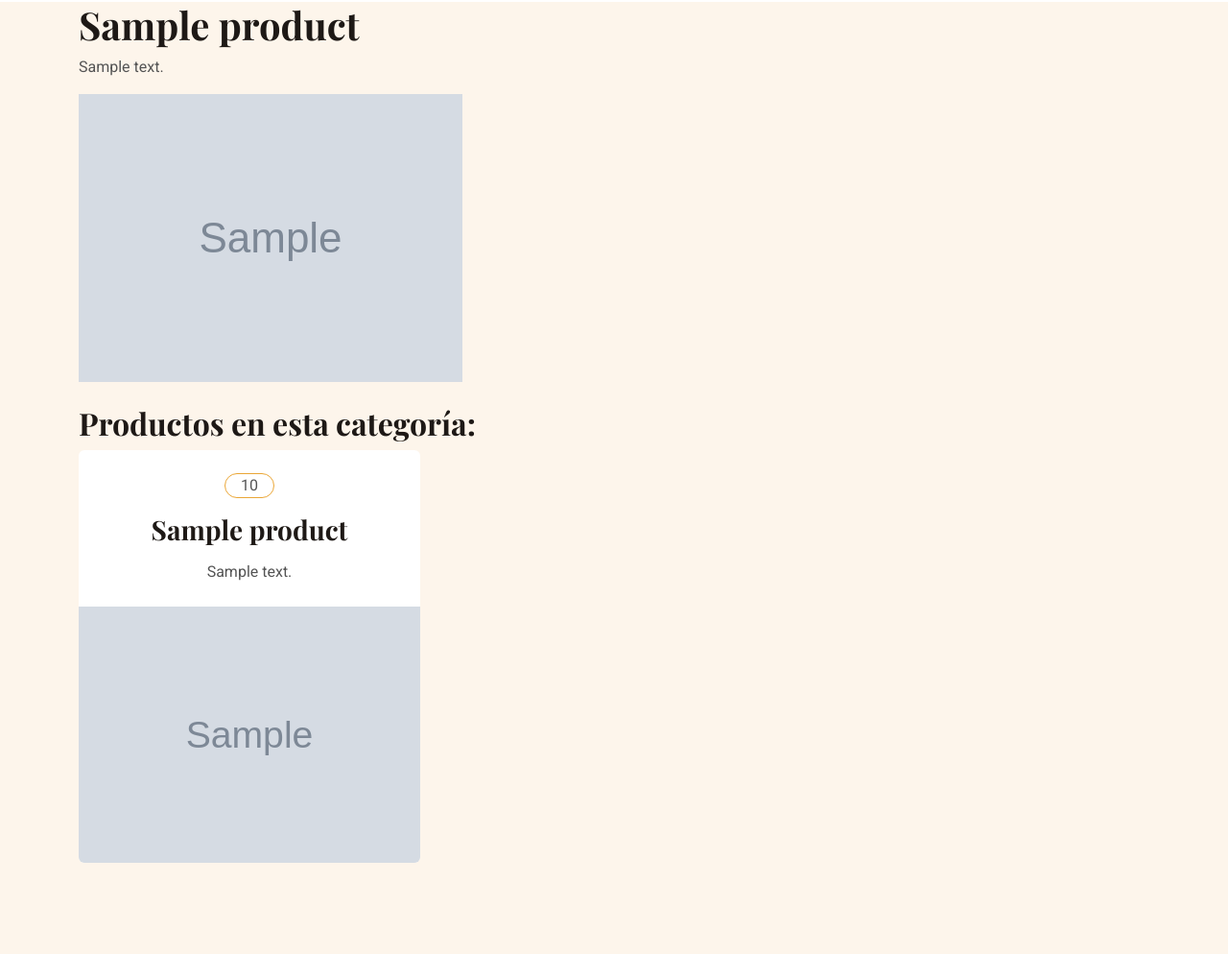
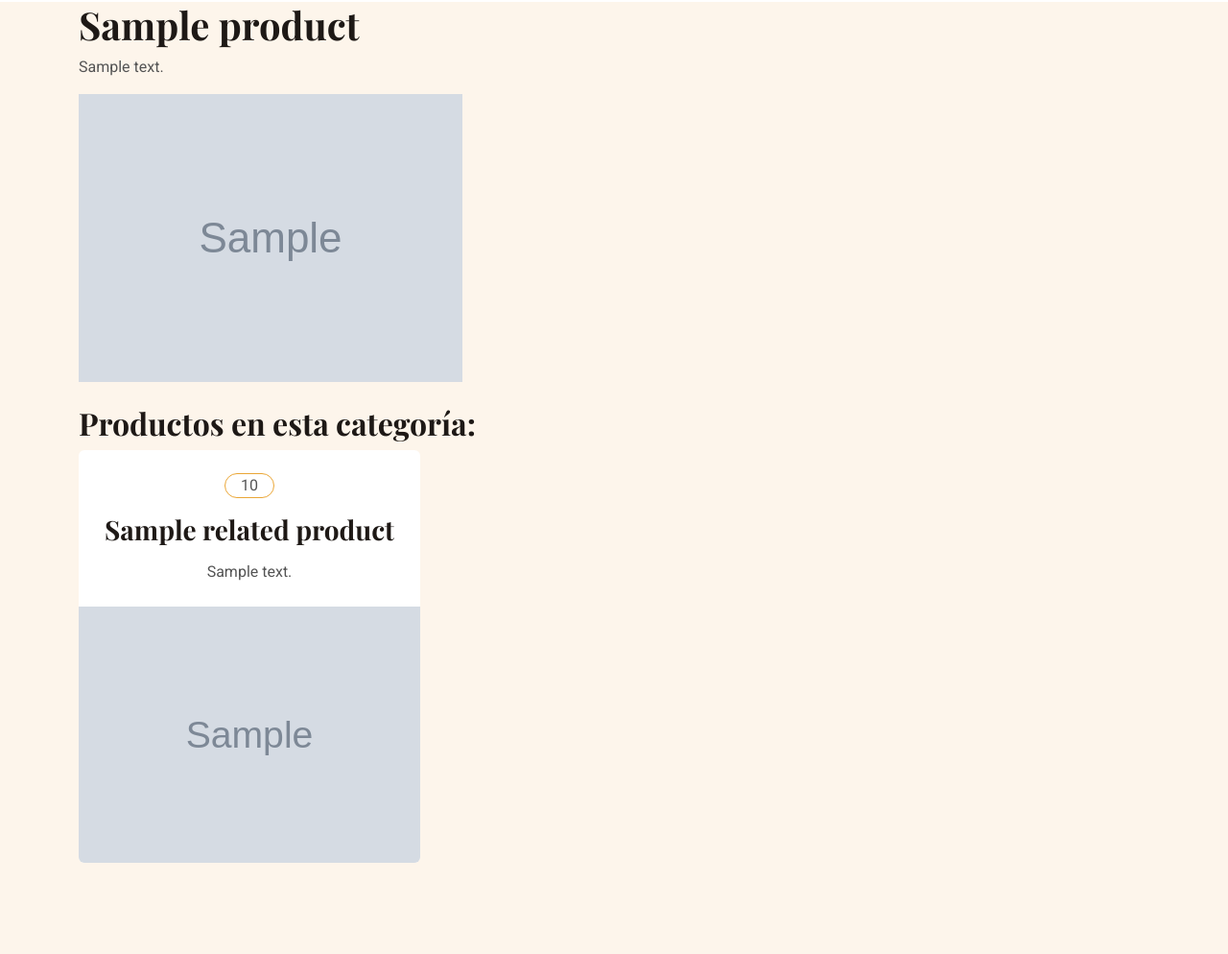
Before and after one commit to daniloop404/proyecto-final-Python, a Django app: template products/templates/products/product_detail.html in a window 1280 px wide. Shown: the part 577-1571 px from the top of the page at 96% size. Run offline with Django 3.2, Linux system fonts and the light colour scheme; the template is opened without the code that fills it: most values are stand-ins (such as "Sample title", 1, 10 or a date in 2020); grey boxes marked "Sample" are stand-in pictures; some libraries are stand-ins or nearby versions.

Commit message:
test 2 productos

```diff
--- a/products/templates/products/product_detail.html
+++ b/products/templates/products/product_detail.html
@@ -12,19 +12,20 @@
         <img src="{{ product.image.url }}" alt="{{ product.name }}" class="img-fluid mb-4">
         <h2>Productos en esta categoría:</h2>
         <div class="row g-4">
-            {% for product in products %}
+            {% for related_product in products %}
                 <div class="col-lg-4 col-md-6 wow fadeInUp" data-wow-delay="0.1s">
-                    <!-- Display product information as needed -->
+                    <!-- Display related product information as needed -->
                     <div class="product-item d-flex flex-column bg-white rounded overflow-hidden h-100">
+                        <!-- Display related product information as needed -->
                         <div class="text-center p-4">
-                            <div class="d-inline-block border border-primary rounded-pill px-3 mb-3">{{ product.price_range }}</div>
-                            <h3 class="mb-3">{{ product.name }}</h3>
-                            <span>{{ product.description }}</span>
+                            <div class="d-inline-block border border-primary rounded-pill px-3 mb-3">{{ related_product.price_range }}</div>
+                            <h3 class="mb-3">{{ related_product.name }}</h3>
+                            <span>{{ related_product.description }}</span>
                         </div>
                         <div class="position-relative mt-auto">
-                            <img class="img-fluid" src="{{ product.image.url }}" alt="{{ product.name }}">
+                            <img class="img-fluid" src="{{ related_product.image.url }}" alt="{{ related_product.name }}">
                             <div class="product-overlay">
-                                <a class="btn btn-lg-square btn-outline-light rounded-circle" href="{% url 'product_details' product_id=product.id %}">
+                                <a class="btn btn-lg-square btn-outline-light rounded-circle" href="{% url 'product_details' product_id=related_product.id %}">
                                     <i class="fa fa-eye text-primary"></i>
                                 </a>
                             </div>
--- a/products/urls.py
+++ b/products/urls.py
@@ -5,6 +5,6 @@ from .views import category_products, product_details
 urlpatterns = [
     path('', category_products, name='products'),
     path('category/<int:category_id>/', category_products, name='category_products'),
-    path('product/<int:product_id>/', product_details, name='product_details'),
+    path('product/<int:product_id>/', product_details, name='product_details'),  # Use 'product_id' instead of 'category_id'
     # Add other URLs if needed
 ]
--- a/products/views.py
+++ b/products/views.py
@@ -14,4 +14,6 @@ def category_products(request, category_id=None):
 
 def product_details(request, product_id):
     product = get_object_or_404(Product, pk=product_id)
-    return render(request, 'products/product_detail.html', {'product': product})
+    # Fetch other products related to the same category
+    products = Product.objects.filter(category=product.category).exclude(pk=product_id)
+    return render(request, 'products/product_detail.html', {'product': product, 'products': products})
```
